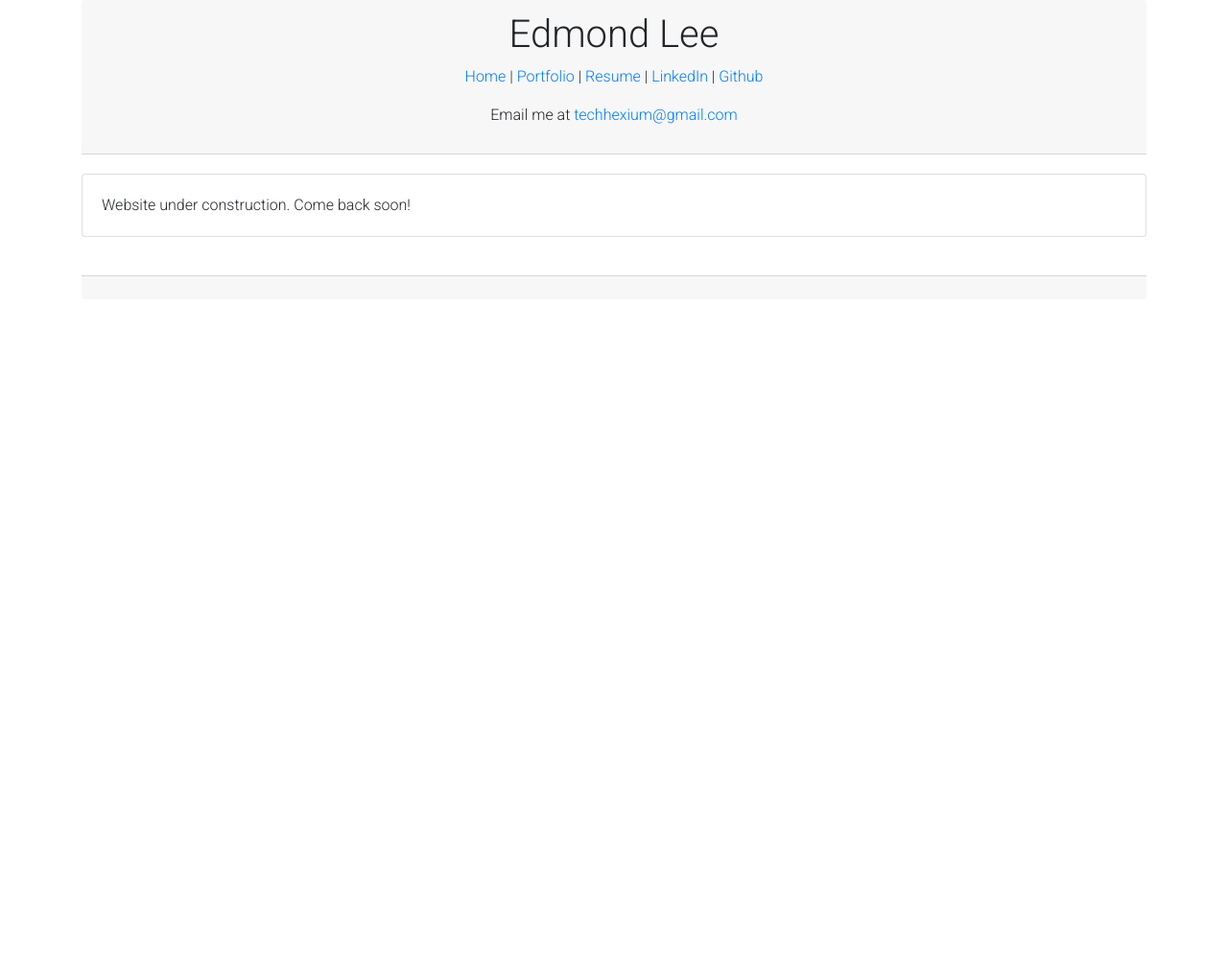
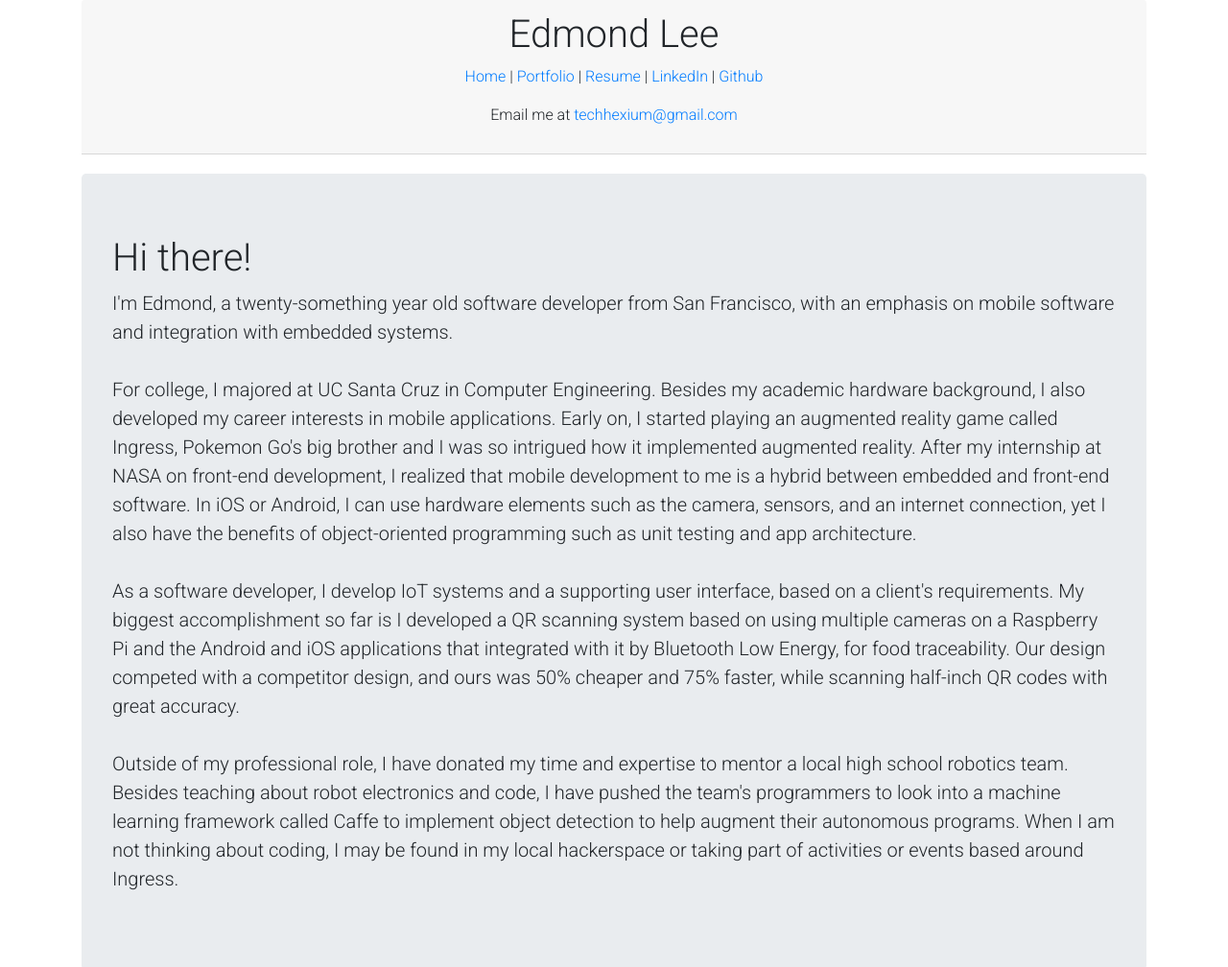
Before and after one commit to IamTechknow/IamTechknow.github.io, a plain HTML site: page index.html in a window 1280 px wide. Shown: the top 1008 px of the page at 96% size. Before the commit the page ends 800 px from the top, so only its background shows below. Drawn offline with Linux system fonts and the light colour scheme.

Commit message:
Add my bio

```diff
--- a/index.html
+++ b/index.html
@@ -16,6 +16,12 @@
 		<link rel="stylesheet" href="https://fonts.googleapis.com/css?family=Roboto:300|Material+Icons">
 		<link rel="stylesheet" href="css/bootstrap.min.css">
 		<link rel="stylesheet" href="css/webpage.css">
+
+		<style>
+			.row {
+				margin-bottom: 20px;
+			}
+		</style>
 	</head>
 	<title>Edmond Lee | Software Developer</title>
 	<body>
@@ -28,10 +34,18 @@
 			</div>
 
 			<!-- Main content -->
-			<div class="card">
-				<div class="card-body">
-					Website under construction. Come back soon!
-				</div>
+			<div class="jumbotron">
+				<h1>Hi there!</h1>
+				<p class="lead">I'm Edmond, a twenty-something year old software developer from San Francisco, with an emphasis on mobile software and integration with embedded systems.
+
+				<br /> <br />
+				For college, I majored at UC Santa Cruz in Computer Engineering. Besides my academic hardware background, I also developed my career interests in mobile applications. Early on, I started playing an augmented reality game called Ingress, Pokemon Go's big brother and I was so intrigued how it implemented augmented reality. After my internship at NASA on front-end development, I realized that mobile development to me is a hybrid between embedded and front-end software. In iOS or Android, I can use hardware elements such as the camera, sensors, and an internet connection, yet I also have the benefits of object-oriented programming such as unit testing and app architecture.
+
+				<br /> <br />
+				As a software developer, I develop IoT systems and a supporting user interface, based on a client's requirements. My biggest accomplishment so far is I developed a QR scanning system based on using multiple cameras on a Raspberry Pi and the Android and iOS applications that integrated with it by Bluetooth Low Energy, for food traceability. Our design competed with a competitor design, and ours was 50% cheaper and 75% faster, while scanning half-inch QR codes with great accuracy.
+
+				<br /> <br />
+				Outside of my professional role, I have donated my time and expertise to mentor a local high school robotics team. Besides teaching about robot electronics and code, I have pushed the team's programmers to look into a machine learning framework called Caffe to implement object detection to help augment their autonomous programs. When I am not thinking about coding, I may be found in my local hackerspace or taking part of activities or events based around Ingress.</p>
 			</div>
 
 			<div class="card-footer" style="margin-top: 40px;">
```
